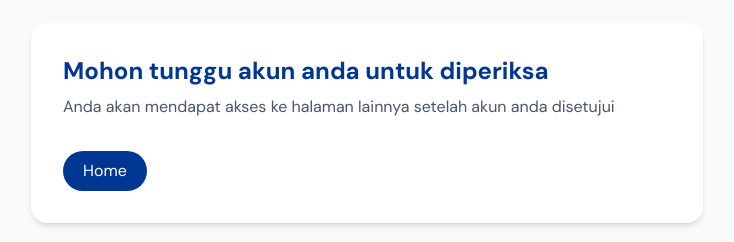
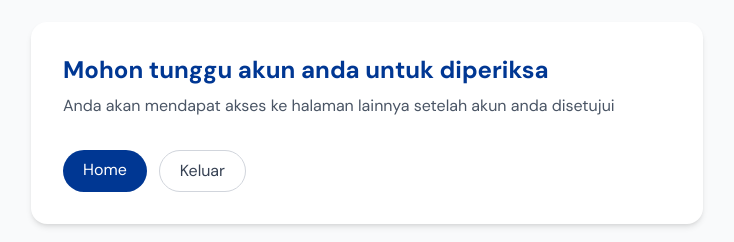
Before and after one commit to sbimasena/Bankes_OTA-KU_IOM-ITB, a Next.js app in the folder bankes_IOM-ITB/: page /guest in a window 1280 px wide. Shown: the part 277-519 px from the top of the page, without its empty margins (273-1007 px from the left). Built offline with nearby package versions, Linux system fonts and the light colour scheme; no server answers.

Commit message:
feat: add logout to guest page

```diff
--- a/bankes_IOM-ITB/src/app/guest/page.tsx
+++ b/bankes_IOM-ITB/src/app/guest/page.tsx
@@ -6,7 +6,10 @@ export default function Home() {
       <div className="w-full max-w-2xl rounded-2xl bg-white p-6 shadow-md md:p-8">
         <h1 className="text-xl font-bold sm:text-2xl">Mohon tunggu akun anda untuk diperiksa</h1>
         <h2 className="mb-8 mt-2 text-gray-600 text-sm sm:text-base">Anda akan mendapat akses ke halaman lainnya setelah akun anda disetujui</h2>
-        <Link href="/" className="inline-block py-2 px-5 rounded-full bg-var hover:bg-var/90 text-white text-sm sm:text-base">Home</Link>
+        <div className="flex gap-3">
+          <Link href="/" className="inline-block py-2 px-5 rounded-full bg-var hover:bg-var/90 text-white text-sm sm:text-base">Home</Link>
+          <Link href="/logout" className="inline-block py-2 px-5 rounded-full border border-gray-300 hover:bg-gray-100 text-gray-700 text-sm sm:text-base">Keluar</Link>
+        </div>
       </div>
     </div>
   );
```
